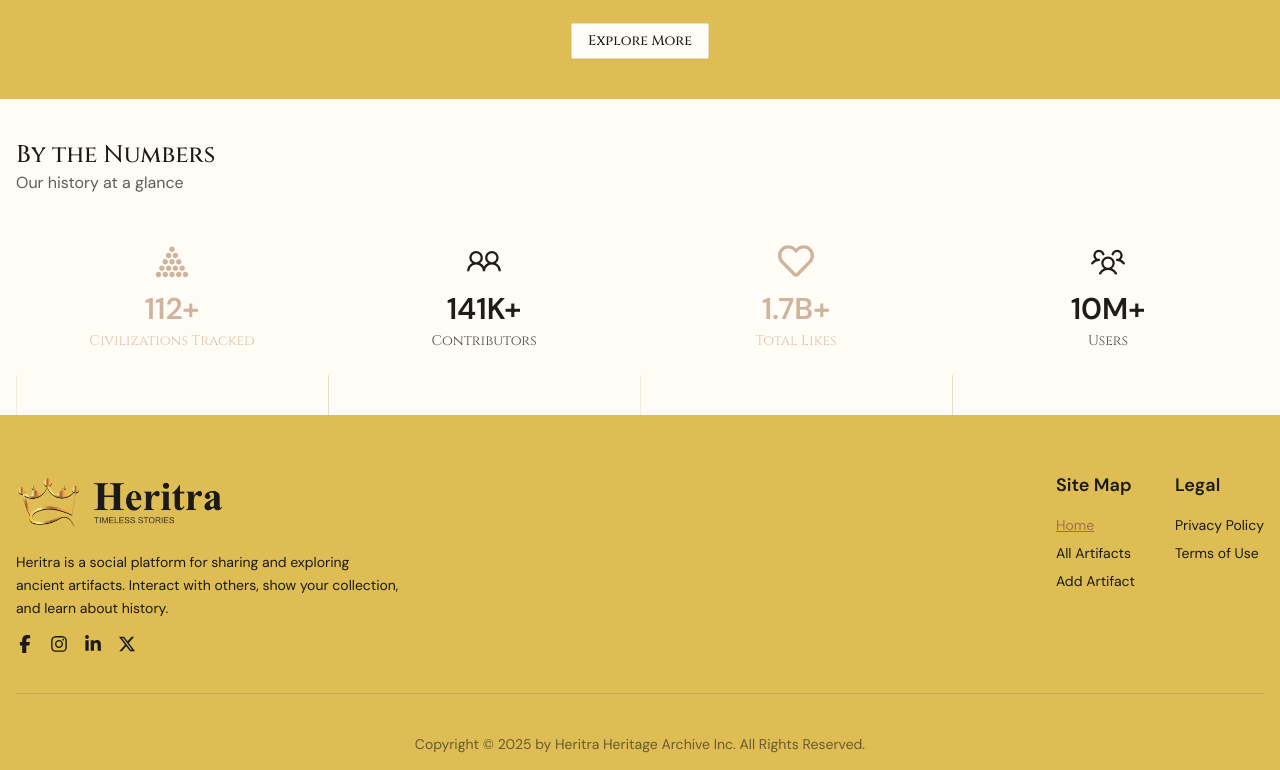
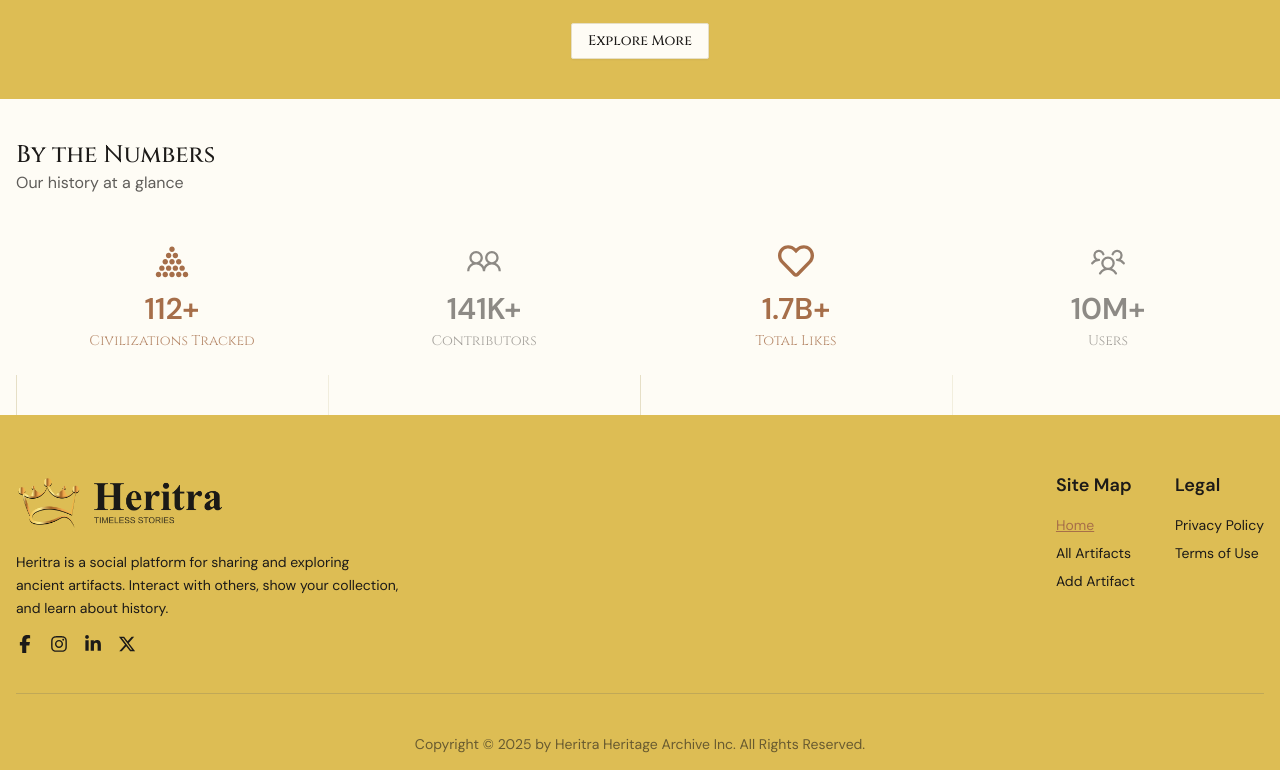
Before and after one commit to akibur-r/HERITRA-artifact-sharing-server, a React (Vite) app: page / in a window 1280 px wide. Shown: the part 1518-2288 px from the top of the page. Built offline with nearby package versions, Linux system fonts and the light colour scheme; no server answers.

Commit message:
Updated animation opacity order

```diff
--- a/src/components/homepage/Stats/Stats.jsx
+++ b/src/components/homepage/Stats/Stats.jsx
@@ -35,8 +35,8 @@ const Stats = () => {
   ];
 
   const animationOpacities = [
+    [1, 0.5, 1],
     [0.5, 1, 0.5],
-    [1, 0.5, 1],
   ];
 
   return (
```
